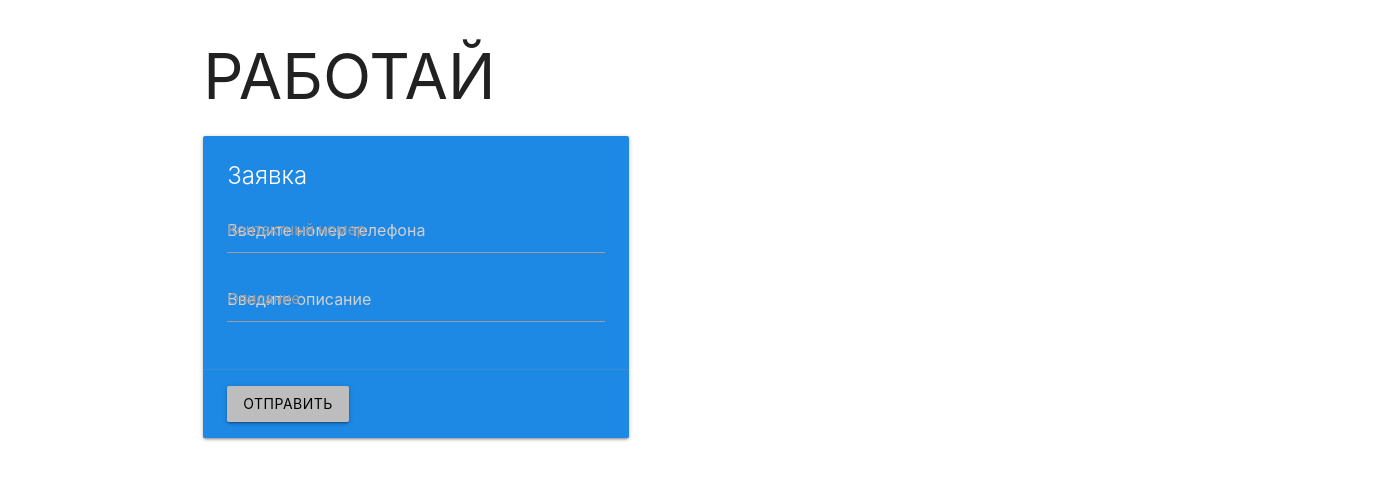
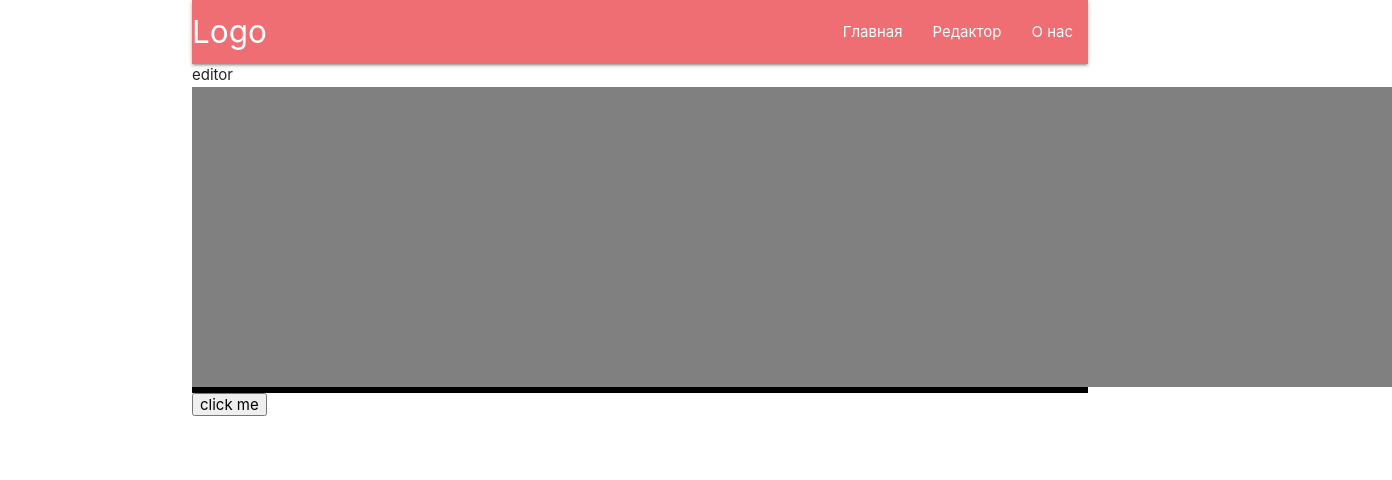
Before and after one commit to egor2000sleptsov/VY, a React (Create React App) app in the folder client/: page /editor in a window 1280 px wide. Before the commit this address led to /. Shown: the top 480 px of the page, 1392 px wide, since content can reach past the window. Built offline with nearby package versions, Linux system fonts and the light colour scheme.

Commit message:
add redux

```diff
--- a/client/package.json
+++ b/client/package.json
@@ -9,8 +9,10 @@
     "materialize-css": "^1.0.0-rc.2",
     "react": "^17.0.2",
     "react-dom": "^17.0.2",
+    "react-redux": "^7.2.3",
     "react-router-dom": "^5.2.0",
     "react-scripts": "4.0.3",
+    "redux": "^4.0.5",
     "web-vitals": "^1.0.1"
   },
   "scripts": {
--- a/client/public/index.html
+++ b/client/public/index.html
@@ -9,12 +9,10 @@
       name="description"
       content="Web site created using create-react-app"
     />
-    <link rel="apple-touch-icon" href="%PUBLIC_URL%/logo192.png" />
     <!--
       manifest.json provides metadata used when your web app is installed on a
       user's mobile device or desktop. See https://developers.google.com/web/fundamentals/web-app-manifest/
     -->
-    <link rel="manifest" href="%PUBLIC_URL%/manifest.json" />
     <!--
       Notice the use of %PUBLIC_URL% in the tags above.
       It will be replaced with the URL of the `public` folder during the build.
@@ -29,15 +27,6 @@
   <body>
     <noscript>You need to enable JavaScript to run this app.</noscript>
     <div id="root"></div>
-    <!--
-      This HTML file is a template.
-      If you open it directly in the browser, you will see an empty page.
 
-      You can add webfonts, meta tags, or analytics to this file.
-      The build step will place the bundled scripts into the <body> tag.
-
-      To begin the development, run `npm start` or `yarn start`.
-      To create a production bundle, use `npm run build` or `yarn build`.
-    -->
   </body>
 </html>
--- a/client/src/App.js
+++ b/client/src/App.js
@@ -1,12 +1,14 @@
 import "materialize-css"
 import {BrowserRouter as Router} from "react-router-dom";
 import {useRoutes} from "./routes"
+import Navbar from "./components/Navbar";
 
 function App() {
     const routes = useRoutes(true)
     return (
         <div className="container">
             <Router>
+                <Navbar/>
                 {routes}
             </Router>
         </div>
--- /dev/null
+++ b/client/src/components/Navbar.js
@@ -0,0 +1,19 @@
+import {NavLink} from "react-router-dom";
+import React from 'react';
+
+function Navbar(props) {
+    return (
+        <nav>
+            <div className="nav-wrapper">
+                <NavLink to='/' className="brand-logo">Logo</NavLink>
+                <ul id="nav-mobile" className="right hide-on-med-and-down">
+                    <li><NavLink to="/">Главная</NavLink></li>
+                    <li><NavLink to="/editor">Редактор</NavLink></li>
+                    <li><NavLink to="/calculator">О нас</NavLink></li>
+                </ul>
+            </div>
+        </nav>
+    );
+}
+
+export default Navbar;
--- a/client/src/index.js
+++ b/client/src/index.js
@@ -2,16 +2,20 @@ import React from 'react';
 import ReactDOM from 'react-dom';
 import './index.css';
 import App from './App';
-import reportWebVitals from './reportWebVitals';
+import {Provider} from "react-redux";
+import store from "./redux/Store";
+// import reportWebVitals from './reportWebVitals';
 
 ReactDOM.render(
-  <React.StrictMode>
-    <App />
-  </React.StrictMode>,
-  document.getElementById('root')
+    <Provider store={store}>
+        <React.StrictMode>
+            <App/>
+        </React.StrictMode>
+    </Provider>,
+    document.getElementById('root')
 );
 
 // If you want to start measuring performance in your app, pass a function
 // to log results (for example: reportWebVitals(console.log))
 // or send to an analytics endpoint. Learn more: https://bit.ly/CRA-vitals
-reportWebVitals();
+// reportWebVitals();
--- /dev/null
+++ b/client/src/pages/editor/Editor.js
@@ -0,0 +1,34 @@
+import React from 'react';
+
+function Editor(props) {
+    const editorRef = React.createRef()
+    const test = () => {
+
+    }
+
+    const getCoordinates = (e, x1, y1) => {
+        let ref = editorRef.current
+        let x = e.pageX,
+            y = e.pageY
+        console.log(`${x - x1}:${y - y1}`)
+    }
+    return (
+        <div>
+            editor <br/>
+            <div className="editor" style={{backgroundColor: "black"}}>
+                <canvas id="editor" height="300" width="1200" style={{backgroundColor: "grey"}} ref={editorRef}
+                        onClick={(event) => {
+                            getCoordinates(event, editorRef.current.offsetLeft, editorRef.current.offsetTop)
+                        }}>
+                    Обнови браузер
+                </canvas>
+            </div>
+            <button onClick={(event) => {
+                getCoordinates(event, editorRef.current.offsetLeft, editorRef.current.offsetTop)
+            }} onMouseMove={test}>click me
+            </button>
+        </div>
+    );
+}
+
+export default Editor;
--- /dev/null
+++ b/client/src/pages/editor/EditorContainer.js
@@ -0,0 +1,25 @@
+import {connect} from "react-redux";
+// import mapStateToProps from "react-redux/lib/connect/mapStateToProps";
+// import mapDispatchToProps from "react-redux/lib/connect/mapDispatchToProps";
+import Editor from "./Editor";
+import {setCurrentCoordinateActionCreater} from "../../redux/EditorReducer";
+
+let mapStateToProps = (state) => {
+    return {
+        queue: state.queue,
+        currentShape: state.currentShape,
+        coordinate: {...state.coordinate},
+        currentCoordinate: {...state.currentCoordinate}
+    }
+}
+
+let mapDispatchToProps = (dispatch) => {
+    return{
+        setCurrentCoordinate: (value) => {
+            dispatch(setCurrentCoordinateActionCreater(value))
+        }
+    }
+}
+const EditorContainer = connect(mapStateToProps, mapDispatchToProps)(Editor)
+
+export default EditorContainer
--- /dev/null
+++ b/client/src/redux/EditorReducer.js
@@ -0,0 +1,29 @@
+const setCurrentCoordinate = 'setCurrentCoordinate'
+
+let initialState = {
+    currentShape: null,
+    coordinate: {
+        x: 0,
+        y: 0
+    },
+    currentCoordinate: {
+        x: 0,
+        y: 0
+    },
+    queue: [],
+}
+
+const editorReducer = (state = initialState, action) => {
+    switch (action.type) {
+        case setCurrentCoordinate:
+            let copyState = {...state}
+            copyState.currentCoordinate.x = action.coordinate.x
+            copyState.currentCoordinate.y = action.coordinate.y
+            return copyState
+        default:
+            return state
+    }
+}
+
+export const setCurrentCoordinateActionCreater = (value) => ({type: setCurrentCoordinate, value: value})
+export default editorReducer
--- /dev/null
+++ b/client/src/redux/Store.js
@@ -0,0 +1,11 @@
+import {combineReducers, createStore} from "redux";
+import editorReducer from "./EditorReducer";
+
+let reducers = combineReducers({
+    editor: editorReducer
+})
+
+let store = createStore(reducers)
+
+window.store = store
+export default store
--- a/client/src/routes.js
+++ b/client/src/routes.js
@@ -2,12 +2,15 @@ import React from "react"
 import {Switch, Route,Redirect} from "react-router-dom"
 import Application from "./pages/Application";
 import DetailPage from "./pages/DetailPage";
+import Editor from "./pages/editor/Editor";
+import EditorContainer from "./pages/editor/EditorContainer";
 
 export const useRoutes = isAuth => {
     if (isAuth)
         return (
             <Switch>
                 <Route exact path='/' render={ () => <Application/>}/>
+                <Route path='/editor' render={ () => <EditorContainer/>}/>
                 <Route path='/detail/:id' render={ () => <DetailPage/>}/>
                 <Redirect to='/'/>
             </Switch>
```
Also changed, not shown: client/src/pages/editor/Function.js (added, +10 -0 lines), 1 other file (tests, documents, lock files or other folders).
